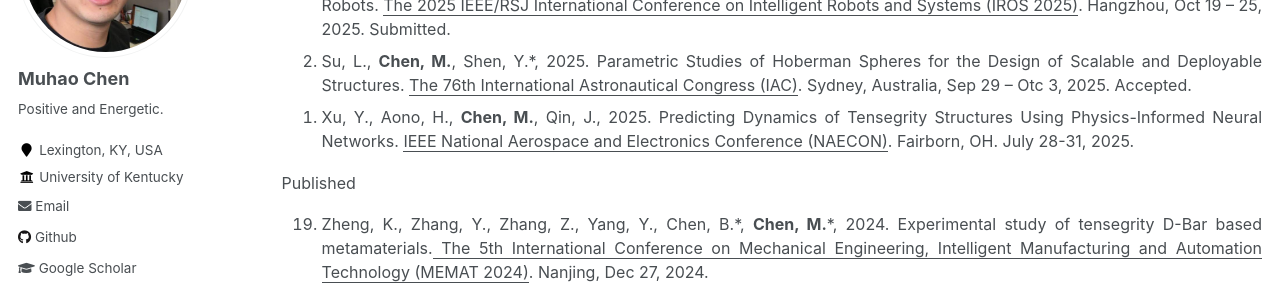
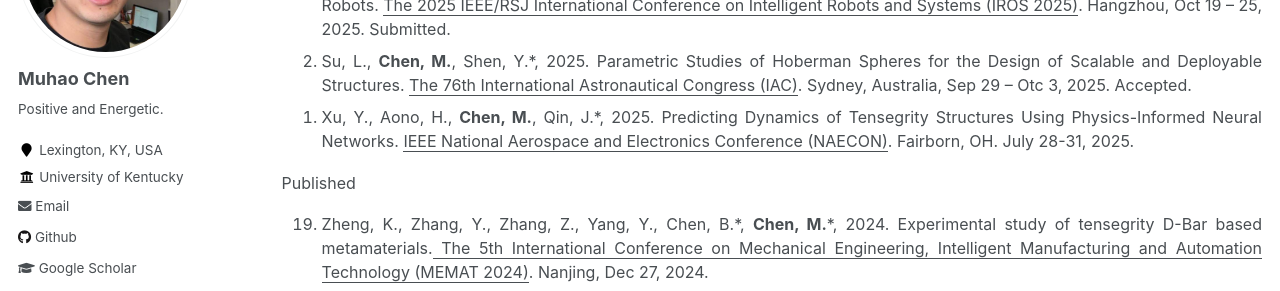
Before and after one commit to Muhao-Chen/muhao-chen.github.io, a Jekyll site: the page built from _pages/publication.md, in a window 1280 px wide and 900 px high, scrolled down 2936 px. Shown: the part 153-444 px from the top of the window. Built offline with Jekyll 4.4.1, drawn with Linux system fonts in a browser that asks for light colours.

```diff
--- a/_pages/publication.md
+++ b/_pages/publication.md
@@ -88,7 +88,7 @@ Submitted
 <li> Shi, L., Cao, W., <strong>Chen, M.</strong>, Shen, Y*, 2025. Markov parameters generation for data-based modeling of tensegrity robots considering finite word-length effects. <u>The 2025 IEEE/RSJ International Conference on Intelligent Robots and Systems (IROS 2025)</u>. Hangzhou, Oct 19 – 25, 2025. Submitted. </li>
 <li> Li, Z., Xu, H., <strong>Chen, M.</strong>*, 2025. Efficient Gait Planning Incorporating Locomotion Dynamics for Six-Bar Spherical Tensegrity Robots. <u>The 2025 IEEE/RSJ International Conference on Intelligent Robots and Systems (IROS 2025)</u>. Hangzhou, Oct 19 – 25, 2025. Submitted. </li>
 <li> Su, L., <strong>Chen, M.</strong>, Shen, Y.*, 2025. Parametric Studies of Hoberman Spheres for the Design of Scalable and Deployable Structures. <u>The 76th International Astronautical Congress (IAC)</u>. Sydney, Australia, Sep 29 – Otc 3, 2025. Accepted. </li>
-<li> Xu, Y., Aono, H., <strong>Chen, M.</strong>, Qin, J., 2025. Predicting Dynamics of Tensegrity Structures Using Physics-Informed Neural Networks. <u>IEEE  National Aerospace and Electronics Conference (NAECON)</u>. Fairborn, OH. July 28-31, 2025. </li>
+<li> Xu, Y., Aono, H., <strong>Chen, M.</strong>, Qin, J.*, 2025. Predicting Dynamics of Tensegrity Structures Using Physics-Informed Neural Networks. <u>IEEE  National Aerospace and Electronics Conference (NAECON)</u>. Fairborn, OH. July 28-31, 2025. </li>
 
 </ol>
 Published
```
